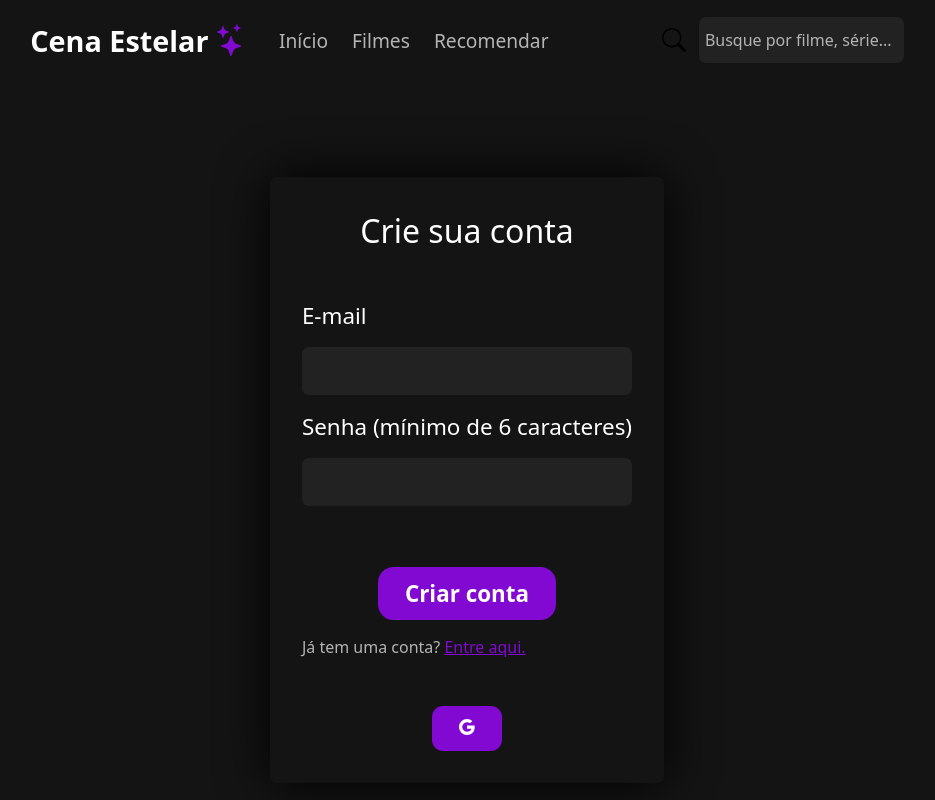
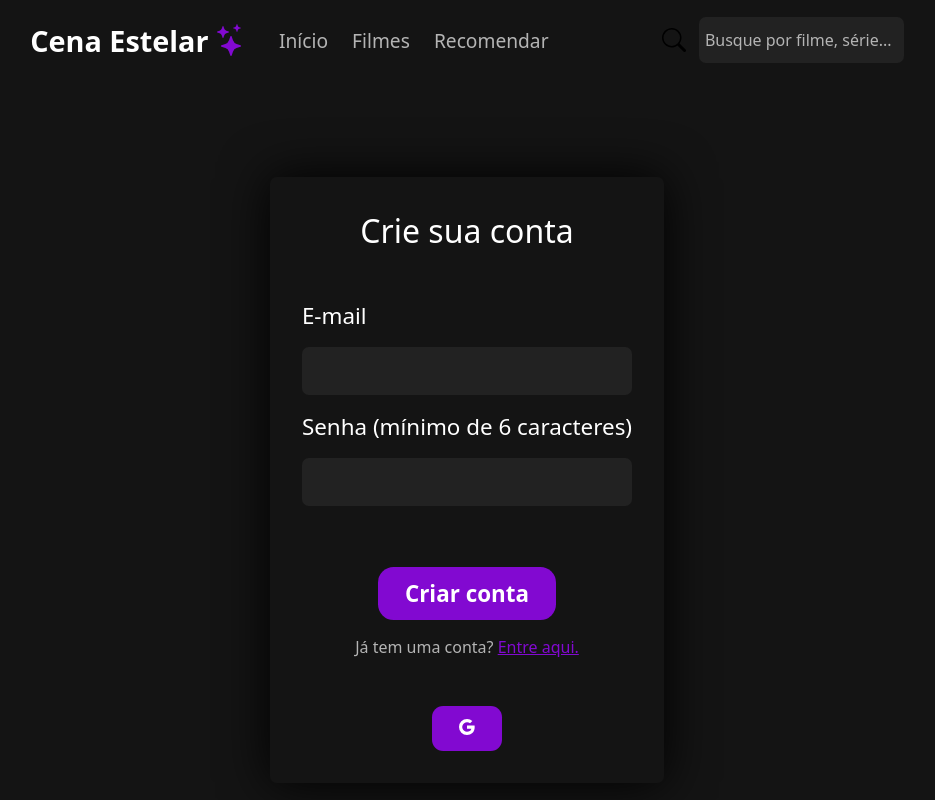
Before and after one commit to Luzin7/cena-estelar, a React (Vite) app: page /register in a window 1280 px wide. Shown: the top 800 px of the page, without its empty margins (173-1108 px from the left). Built offline with nearby package versions, Linux system fonts and the light colour scheme; no server answers; the database is empty.

Commit message:
style(register.css): alinha texto

```diff
--- a/src/components/RegisterForm/css/register.css
+++ b/src/components/RegisterForm/css/register.css
@@ -75,6 +75,9 @@
 .container button:active {
   transform: scale(0.8);
 }
+.container span {
+  text-align: center;
+}
 .container a {
   color: var(--color-primary);
   text-decoration: underline;
```
